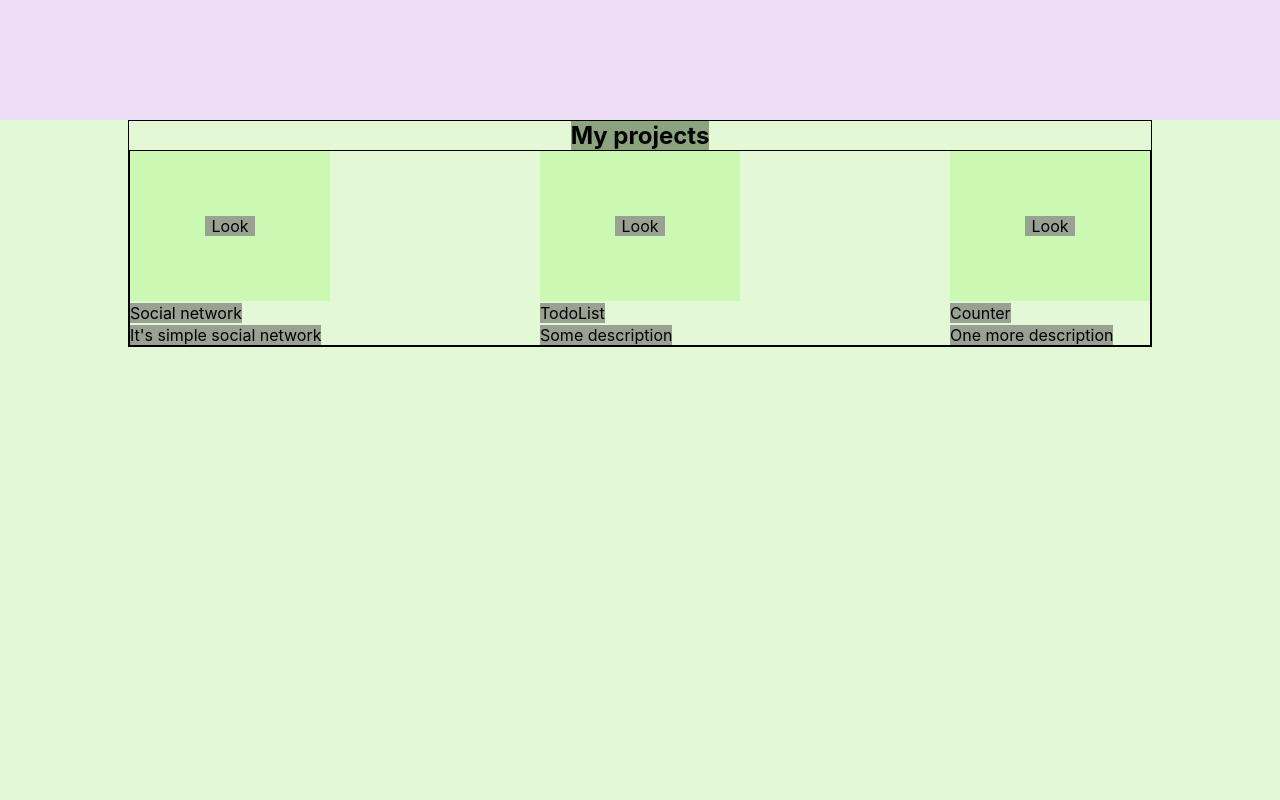
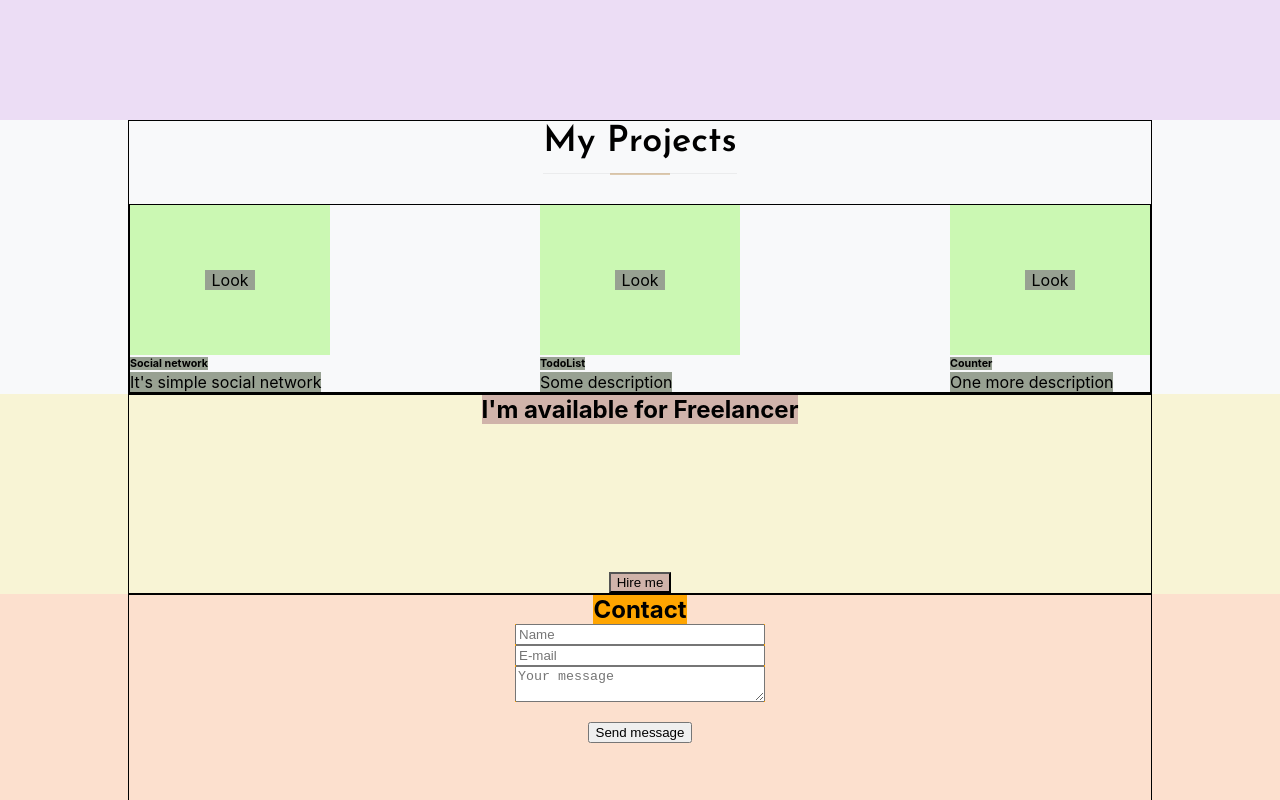
Before and after one commit to Gladkova-Olga/Portfolio, a React (Create React App) app: page / in a window 1280 px wide. Shown: the part 1560-2360 px from the top of the page. Built offline with nearby package versions, Linux system fonts and the light colour scheme.

Commit message:
projects font

```diff
--- a/package.json
+++ b/package.json
@@ -2,10 +2,12 @@
   "name": "layout",
   "version": "0.1.0",
   "private": true,
+  "homepage": "https://Gladkova-Olga.github.io/Portfolio",
   "dependencies": {
     "@testing-library/jest-dom": "^5.11.4",
     "@testing-library/react": "^11.1.0",
     "@testing-library/user-event": "^12.1.10",
+    "gh-pages": "^3.1.0",
     "react": "^17.0.2",
     "react-dom": "^17.0.2",
     "react-scripts": "4.0.3",
@@ -15,7 +17,9 @@
     "start": "react-scripts start",
     "build": "react-scripts build",
     "test": "react-scripts test",
-    "eject": "react-scripts eject"
+    "eject": "react-scripts eject",
+    "predeploy": "npm run build",
+    "deploy": "gh-pages -d build"
   },
   "eslintConfig": {
     "extends": [
--- a/public/index.html
+++ b/public/index.html
@@ -1,20 +1,24 @@
 <!DOCTYPE html>
 <html lang="en">
 <head>
-    <meta charset="utf-8" />
-    <link rel="icon" href="%PUBLIC_URL%/favicon.ico" />
-    <meta name="viewport" content="width=device-width, initial-scale=1" />
-    <meta name="theme-color" content="#000000" />
+    <meta charset="utf-8"/>
+    <link rel="icon" href="%PUBLIC_URL%/favicon.ico"/>
+    <meta name="viewport" content="width=device-width, initial-scale=1"/>
+    <meta name="theme-color" content="#000000"/>
     <meta
             name="description"
             content="Web site created using create-react-app"
     />
-    <link rel="apple-touch-icon" href="%PUBLIC_URL%/logo192.png" />
+    <link rel="apple-touch-icon" href="%PUBLIC_URL%/logo192.png"/>
+    <link rel="preconnect" href="https://fonts.googleapis.com">
+    <link rel="preconnect" href="https://fonts.gstatic.com" crossorigin>
+    <link href="https://fonts.googleapis.com/css2?family=Josefin+Sans:wght@100;300;400;500;600;700&display=swap"
+          rel="stylesheet">
     <!--
       manifest.json provides metadata used when your web app is installed on a
       user's mobile device or desktop. See https://developers.google.com/web/fundamentals/web-app-manifest/
     -->
-    <link rel="manifest" href="%PUBLIC_URL%/manifest.json" />
+    <link rel="manifest" href="%PUBLIC_URL%/manifest.json"/>
     <!--
       Notice the use of %PUBLIC_URL% in the tags above.
       It will be replaced with the URL of the `public` folder during the build.
--- /dev/null
+++ b/src/common/components/title/Title.js
@@ -0,0 +1,13 @@
+import React from 'react';
+import style from './Title.module.css'
+
+
+function Title(props) {
+    return (
+        <div className={style.title}>
+            <h4>{props.text} </h4>
+        </div>
+    );
+}
+
+export default Title;
--- /dev/null
+++ b/src/common/components/title/Title.module.css
@@ -0,0 +1,37 @@
+
+
+.title {
+    padding-bottom: 10px;
+    position: relative;
+    z-index: 2;
+}
+
+.title h4 {
+    font-family: 'Josefin Sans', sans-serif;
+    font-size: 36px;
+    font-weight: 600;
+    color: inherit;
+    margin: 0;
+    line-height: 1.2;
+}
+.title::after {
+    content: "";
+    width: 60px;
+    height: 1px;
+    background: #C49B66;
+    position: absolute;
+    bottom: 0;
+    /*left: calc(50% - 30px);*/
+    left: 50%;
+    transform: translate(-50%, 50%);
+}
+
+.title:before {
+    content: '';
+    width: 100%;
+    height: 1px;
+    background: rgba(1, 1, 1, 0.05);
+    position: absolute;
+    bottom: 0;
+    left: 0;
+}
--- a/src/contacts/Contact.js
+++ b/src/contacts/Contact.js
@@ -11,9 +11,9 @@ function Contact() {
                 <form className={style.form}>
                     <input type="text" name="name" placeholder="Name"/>
                     <input type="text" name="e-mail" placeholder="E-mail"/>
-                    <textarea name="message" placeholder="Your message"></textarea>
+                    <textarea name="message" placeholder="Your message" ></textarea>
                 </form>
-                <button>Send message</button>
+                <button type = "submit">Send message</button>
             </div>
         </div>
     );
--- a/src/contacts/Contact.module.css
+++ b/src/contacts/Contact.module.css
@@ -22,3 +22,7 @@
     flex-wrap: wrap;
     margin-bottom: 20px;
 }
+
+.form input, .form.textarea {
+    width: 100%;
+}
--- a/src/project/Projects.js
+++ b/src/project/Projects.js
@@ -2,13 +2,15 @@ import React from 'react';
 import style from './Projects.module.css';
 import styleContainer from "../common/styles/Container.module.css";
 import ProjectItem from "./projectItem/ProjectItem";
+import Title from "../common/components/title/Title";
 
 
 function Projects() {
     return (
         <div className={style.projectsBlock}>
             <div className={`${styleContainer.container} ${style.projectsContainer}`}>
-                <h2 className={style.title}>My projects</h2>
+               <Title text = "My Projects"/>
+
                 <div className={style.projects}>
                 <ProjectItem
                     title = {"Social network"}
--- a/src/project/Projects.module.css
+++ b/src/project/Projects.module.css
@@ -1,16 +1,15 @@
 .projectsBlock {
-    min-height: 100vh;
-    background-color: #e3f8d4;
+    /*min-height: 100vh;*/
+    background-color: #f8f9fa;
+
 }
 
 .projectsContainer {
     flex-direction: column;
     justify-content: flex-start;
+
 }
 
-.title {
-background-color: #8ba37f;
-}
 
 .projects {
     border: 1px solid;
@@ -18,4 +17,12 @@ background-color: #8ba37f;
     display: flex;
     justify-content: space-between;
     flex-wrap: wrap;
+    margin-top: 30px;
+
 }
+
+@media screen and (max-width:  506px){
+    .projects {
+        justify-content: center;
+    }
+}
--- a/src/project/projectItem/ProjectItem.js
+++ b/src/project/projectItem/ProjectItem.js
@@ -10,7 +10,7 @@ function ProjectItem(props) {
                 {/*<img href="" alt={props.pictureDescription}/>*/}
                 <a className={style.projectButton}>Look</a>
             </div>
-            <span className={style.projectText}>{props.title}</span>
+            <h6 className={style.projectTitle}>{props.title}</h6>
             <span className={style.projectText}>
                 {props.description}
             </span>
--- a/src/project/projectItem/ProjectItem.module.css
+++ b/src/project/projectItem/ProjectItem.module.css
@@ -21,6 +21,13 @@
 }
 
 
+.projectTitle {
+    background-color: #98a192;
+    text-align: center;
+    margin-top: 2px;
+}
+
+
 .projectText {
     background-color: #98a192;
     text-align: center;
--- a/src/skills/Skills.js
+++ b/src/skills/Skills.js
@@ -2,13 +2,14 @@ import React from 'react';
 import style from './Skills.module.css';
 import styleContainer from "../common/styles/Container.module.css";
 import SkillItem from "./skilItem/SkillItem";
+import Title from "../common/components/title/Title";
 
 
 function Skills() {
     return (
         <div className={style.skillsBlock}>
             <div className={`${styleContainer.container} ${style.skillsContainer}`}>
-                <h2 className={style.title}>Skills</h2>
+                <Title text = "Skills"/>
                 <div className={style.skills}>
                     <SkillItem title = {"JS"} description = {"Our long-long-long-lon-long description1"}/>
                     <SkillItem title = {"CSS & HTML"} description = {"Our description2"}/>
--- a/src/skills/Skills.module.css
+++ b/src/skills/Skills.module.css
@@ -8,9 +8,9 @@
     justify-content: flex-start;
 }
 
-.title {
-    background-color: #f5eef6;
-}
+/*.title {*/
+/*    background-color: #f5eef6;*/
+/*}*/
 
 .skills{
     border: 1px solid;
```
Lines whose indentation alone changed are shown as unchanged.
